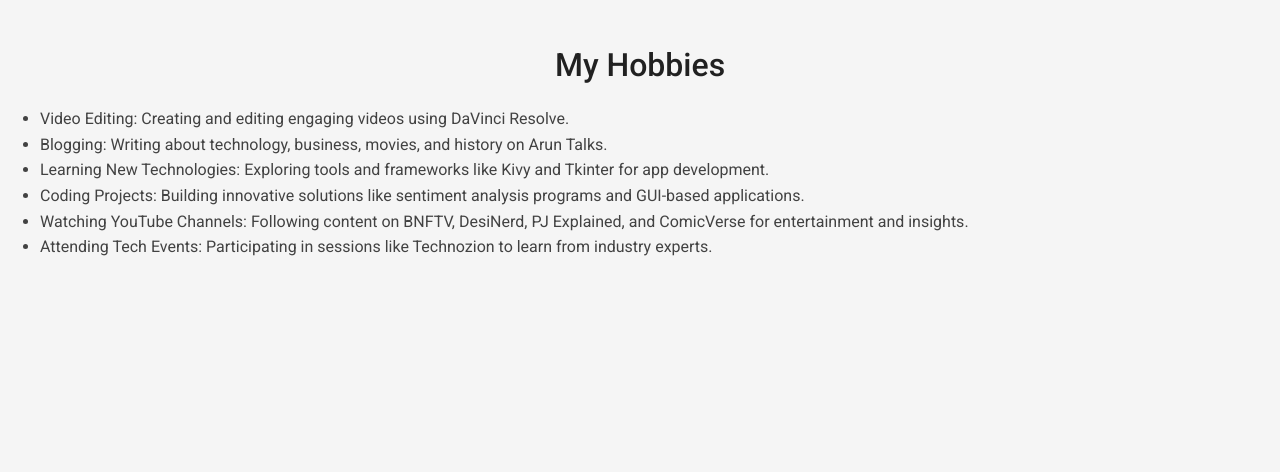
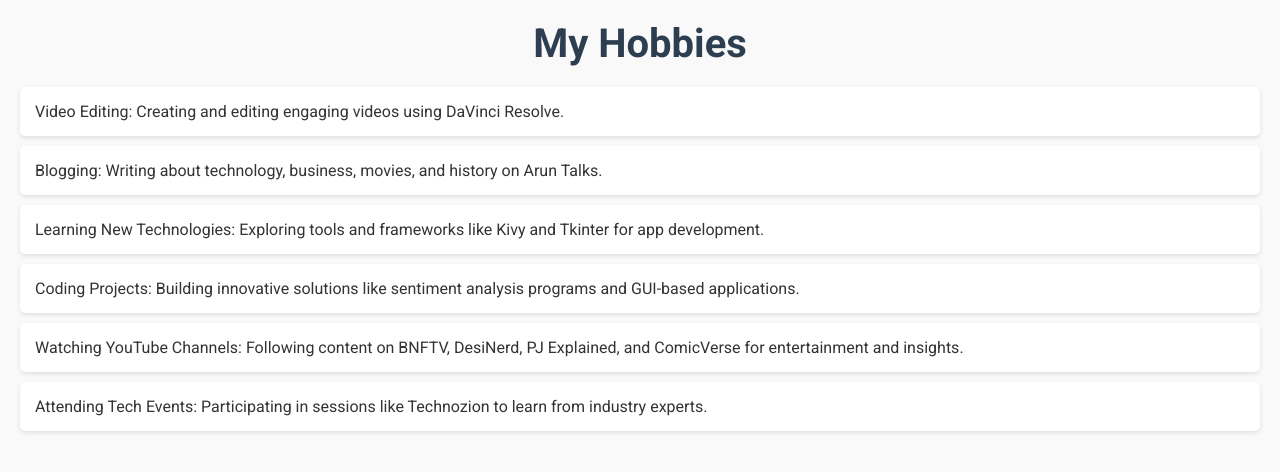
Before and after one commit to ArunKumarMohanta/html-portfolio, a plain HTML site: page public/Hobbies.html in a window 1280 px wide. Drawn offline with Linux system fonts and the light colour scheme; files that its build step writes are made by us from their sources.

Commit message:
Update Hobbies.html

```diff
--- a/public/Hobbies.html
+++ b/public/Hobbies.html
@@ -1,9 +1,58 @@
 <!DOCTYPE html>
 <html lang="en">
 <head>
-        <meta charset="UTF-8" />
-        <title>My hobbies</title>
-         <link rel="stylesheet" href="style.css">
+  <meta charset="UTF-8">
+  <title>My Hobbies</title>
+  <style>
+    /* Import Google Font */
+    @import url('https://fonts.googleapis.com/css?family=Roboto:300,400,500,700&display=swap');
+
+    /* Global Reset */
+    * {
+      margin: 0;
+      padding: 0;
+      box-sizing: border-box;
+    }
+    body {
+      font-family: 'Roboto', sans-serif;
+      background: #f9f9f9;
+      color: #333;
+      padding: 20px;
+      animation: fadeIn 1.5s ease;
+    }
+    @keyframes fadeIn {
+      from { opacity: 0; }
+      to { opacity: 1; }
+    }
+    h1 {
+      font-size: 2.5rem;
+      text-align: center;
+      margin-bottom: 20px;
+      color: #2c3e50;
+    }
+    ul {
+      list-style: none;
+      padding-left: 0;
+    }
+    li {
+      background: #fff;
+      margin: 10px 0;
+      padding: 15px;
+      border-radius: 5px;
+      box-shadow: 0 2px 4px rgba(0,0,0,0.1);
+      transition: transform 0.3s ease, background-color 0.3s ease;
+      cursor: pointer;
+    }
+    li:hover {
+      transform: translateX(10px);
+      background-color: #f1f1f1;
+    }
+    @media (max-width: 600px) {
+      body { padding: 10px; }
+      h1 { font-size: 2rem; }
+      li { font-size: 0.9rem; }
+    }
+  </style>
 </head>
 <body>
   <h1>My Hobbies</h1>
@@ -16,5 +65,4 @@
     <li>Attending Tech Events: Participating in sessions like Technozion to learn from industry experts.</li>
   </ul>
 </body>
-
 </html>
```
Lines whose indentation alone changed are shown as unchanged.
